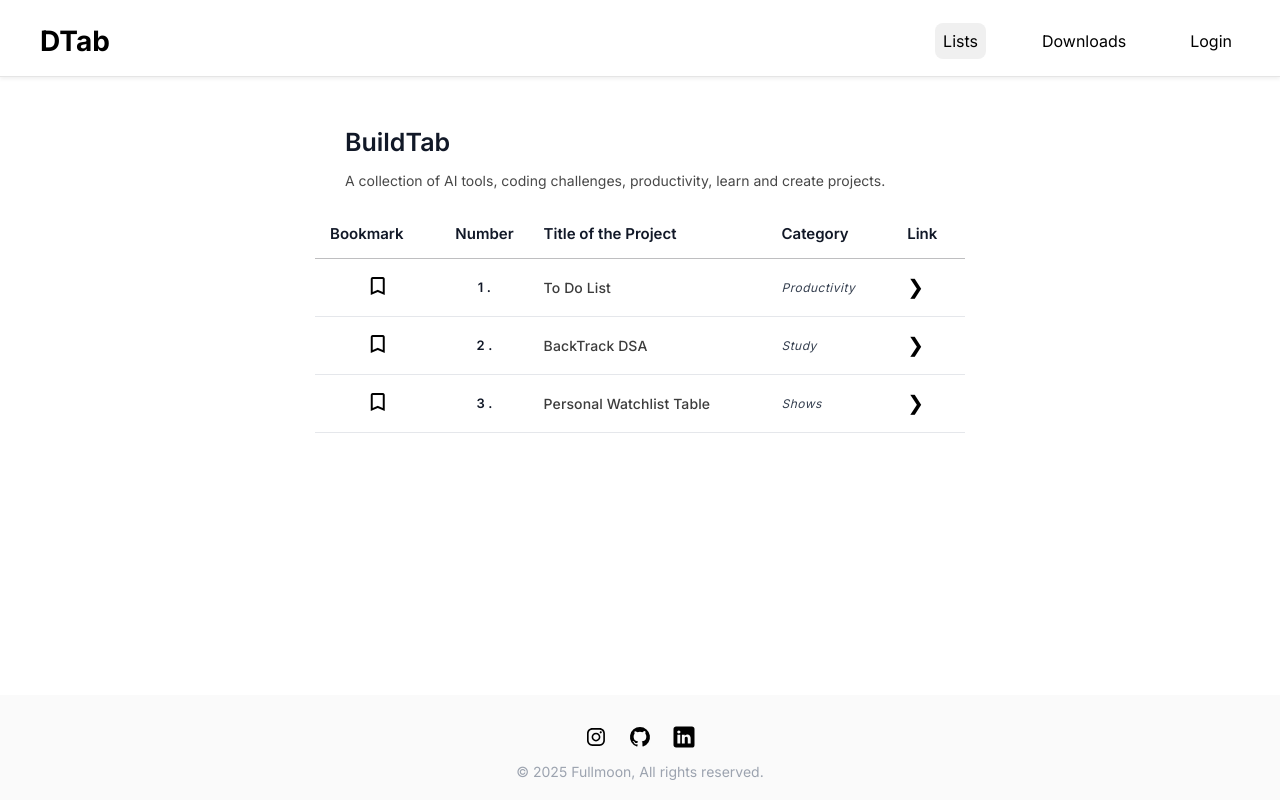
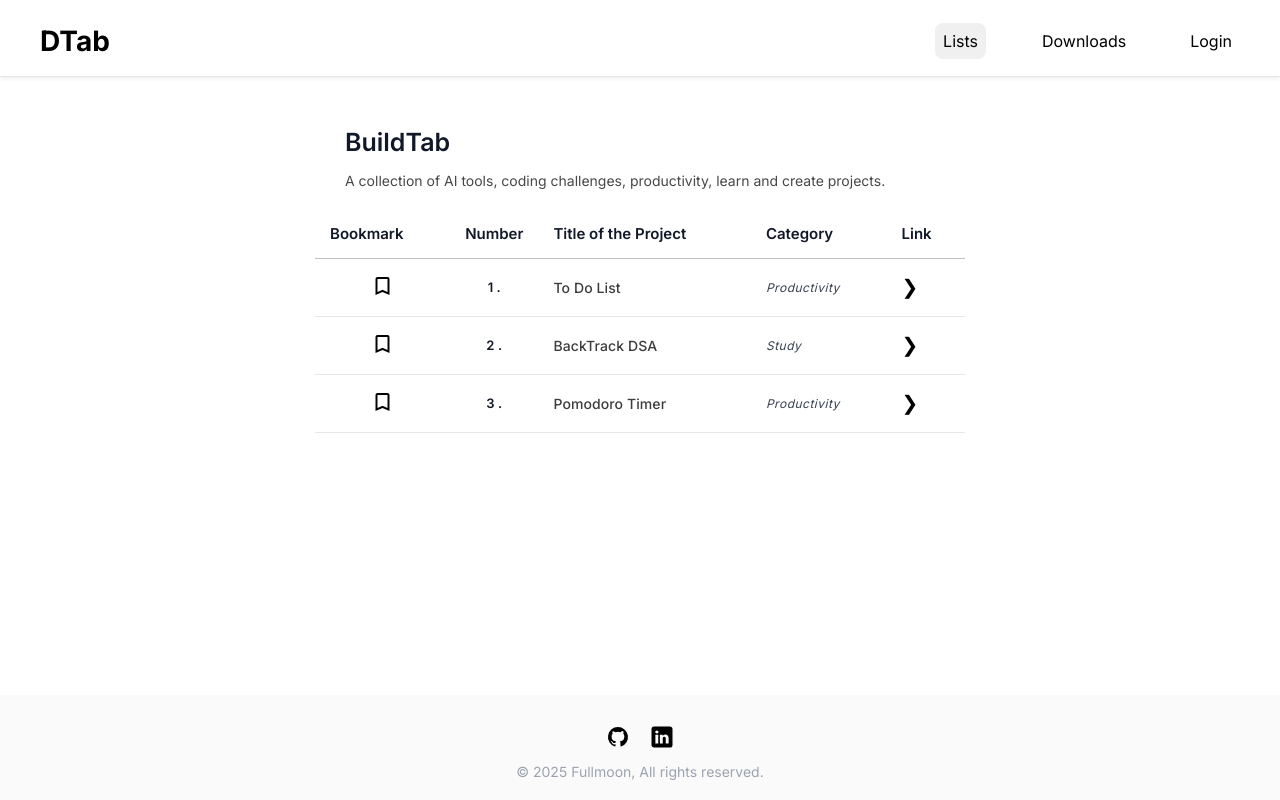
Before and after one commit to poornima20/DataTab, a React (Vite) app: page /DataTab/lists in a window 1280 px wide. Built offline with nearby package versions, Linux system fonts and the light colour scheme.

Commit message:
updation of links and new project promodoro

```diff
--- a/src/components/Footer.jsx
+++ b/src/components/Footer.jsx
@@ -3,19 +3,19 @@ import './Footer.css';
 
 import instagramLogo from './icons/instagram-logo.svg';
 import githubLogo from './icons/github-logo.svg';
-import linkedinLogo from './icons/linkedln-logo.svg'; // note spelling!
+import linkedinLogo from './icons/linkedln-logo.svg';
 
 export function Footer() {
   return (
     <footer className="footer">
       <div className="footer-icons">
-        <a href="#" aria-label="Instagram" className="icon-link">
+        {/*<a href="#" aria-label="Instagram" className="icon-link">
           <img src={instagramLogo} alt="Instagram" />
-        </a>
-        <a href="#" aria-label="GitHub" className="icon-link">
+        </a>*/}
+        <a href="https://github.com/poornima20" aria-label="GitHub" className="icon-link">
           <img src={githubLogo} alt="GitHub" />
         </a>
-        <a href="#" aria-label="LinkedIn" className="icon-link">
+        <a href="www.linkedin.com/in/poornima-suresh-37a927214" aria-label="LinkedIn" className="icon-link">
           <img src={linkedinLogo} alt="LinkedIn" />
         </a>
       </div>
--- a/src/components/pages/Lists.jsx
+++ b/src/components/pages/Lists.jsx
@@ -5,7 +5,7 @@ import './Lists.css';
 const defaultTableContents = [
   {bookmark: false, number: '1 .', title: 'To Do List', category: 'Productivity', page: "https://poornima20.github.io/DataTab-ToDoList/"},
   {bookmark: false, number: '2 .', title: 'BackTrack DSA', category: 'Study' , page: "https://datatab-backtrackdsa.onrender.com"},
-  {bookmark: false, number: '3 .', title: 'Personal Watchlist Table', category: 'Shows', page: "public/Projects/AI-Show-Recs/index.html"},
+  {bookmark: false, number: '3 .', title: 'Pomodoro Timer', category: 'Productivity', page: "https://poornima20.github.io/Pomodoro-DataTab/"},
 ];
 
 export function Lists() {
```
